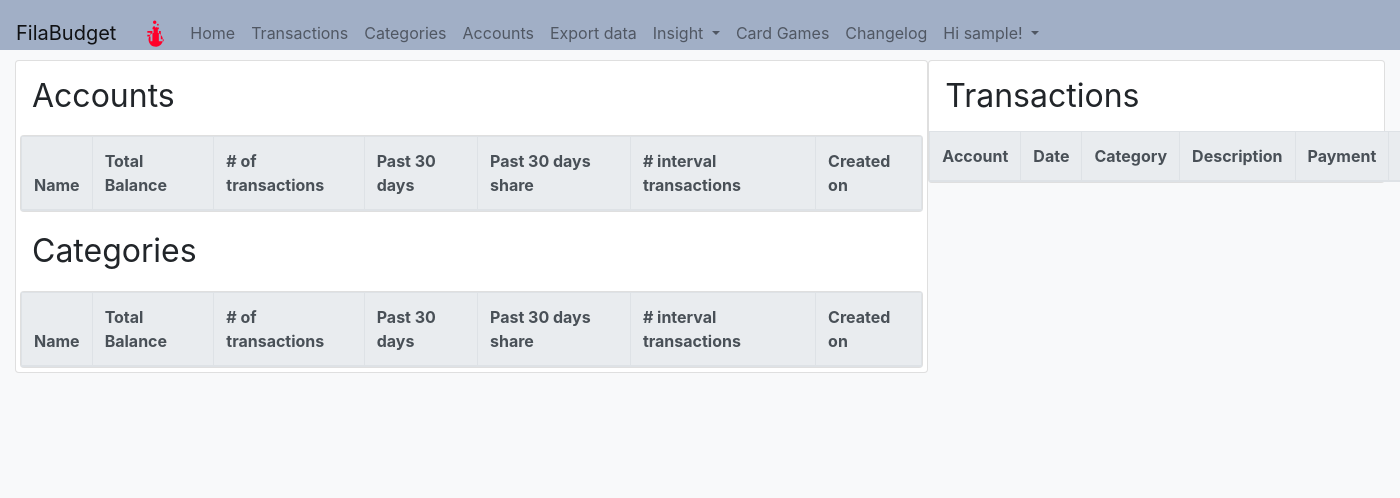
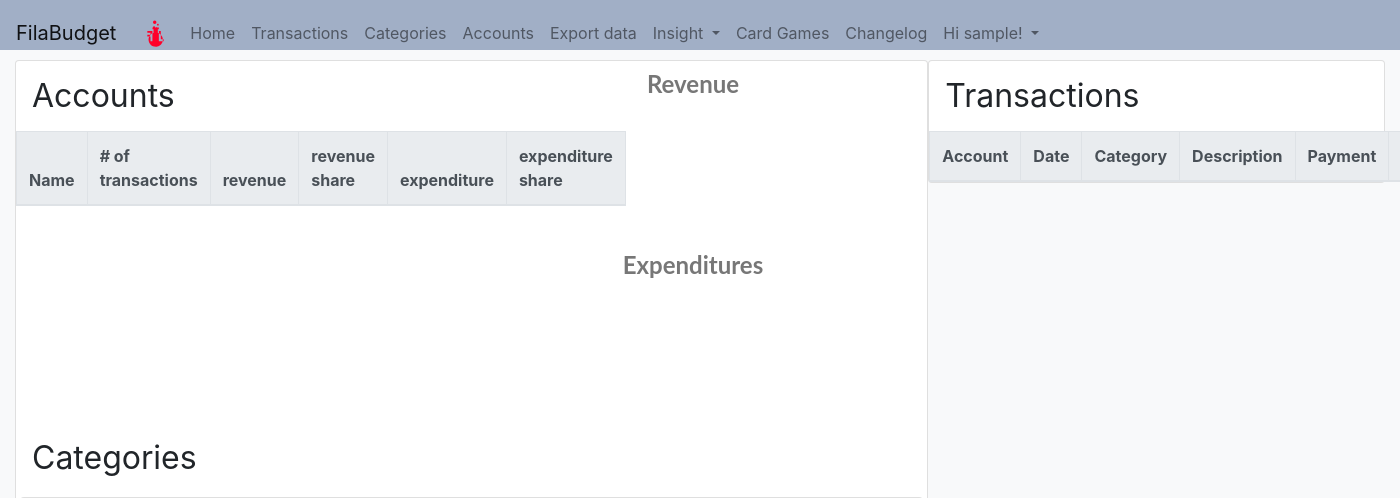
Before and after one commit to DarioFi/BudgetApp, a Django app: page /budget/insight_month in a window 1400 px wide; the page is wider, and only the part inside the window is pictured. Shown: the top 498 px of that part. Run offline with Django 3.2, Linux system fonts and the light colour scheme; the visitor is signed in with stand-in values (Sample User, id 1); data that the repository does not hold is empty; parts of the project's set-up code (start-up, migrations or seed data) failed here and were passed over; some libraries are stand-ins or nearby versions.

Commit message:
Improved insight page and added graphs

```diff
--- a/Budgeting/Budget_templates/insight_page_month.html
+++ b/Budgeting/Budget_templates/insight_page_month.html
@@ -1,14 +1,37 @@
 {% extends 'base.html' %}
 
 {% block content %}
+    <script src="https://cdnjs.cloudflare.com/ajax/libs/Chart.js/2.4.0/Chart.bundle.min.js"></script>
     {#    TODO: finire l'insight per giorno mese anno ecc.#}
     <div class="row no-gutters">
 
         <div class="col-md-8">
             <div class="card">
-                <div id="Accounts div">
+                <div id="Accounts div" class="row row-no-gutters">
+
+                    <div class="col-md-6">
                         <h2 class="font-weight-normal py-3 px-3 px-sm-3 m-0">Accounts</h2>
-                    {% include 'tables_templates/accounts_tables.html' %}
+                        <table class="table table-bordered m-0" id="dtBasicExample" role="grid"
+                               aria-describedby="DataTables_Table_0_info">
+                            <thead class="thead-light">
+                            <tr>
+                                <th scope="col">Name</th>
+                                <th scope="col"># of transactions</th>
+                                <th scope="col">revenue</th>
+                                <th scope="col">revenue share</th>
+                                <th scope="col">expenditure</th>
+                                <th scope="col">expenditure share</th>
+                            </tr>
+                            </thead>
+                            <tbody id="account_insight_table">
+
+                            </tbody>
+                        </table>
+                    </div>
+                    <div class="col-md-5">
+                        <canvas id="account revenue chart"></canvas>
+                        <canvas id="account expenditure chart"></canvas>
+                    </div>
                 </div>
                 <div id="Categories div">
                     <h2 class="font-weight-normal py-3 px-3 px-sm-3 m-0">Categories</h2>
@@ -26,4 +49,201 @@
         </div>
     </div>
 
+    <script src="https://cdnjs.cloudflare.com/ajax/libs/Chart.js/2.4.0/Chart.bundle.min.js"></script>
+
+
+    <script>
+
+        $(document).ready(function () {
+
+            $.ajax({
+                url: "{% url 'json insight' %}",
+                type: "GET",
+                data: {
+                    {#'date_init': "",#}
+                    {#'date_end': pairs_balance,#}
+                },
+                dataType: 'json',
+                success: function (data) {
+                    if (data.state !== "success") {
+                        alert(data.state);
+                        return;
+                    }
+                    var labels_revenue = [];
+                    var data_revenue = [];
+                    var labels_expenditure = [];
+                    var data_expenditure = [];
+                    table = document.getElementById("account_insight_table");
+                    for (let a = 0; a < data.categories.length; a++) {
+
+                        if (data.categories[a].revenue !== 0) {
+                            labels_revenue.push(data.categories[a].name);
+                            data_revenue.push(data.categories[a].revenue);
+                        }
+                        if (data.categories[a].expenditure !== 0) {
+                            labels_expenditure.push(data.categories[a].name);
+                            data_expenditure.push(data.categories[a].expenditure);
+                        }
+
+                        let riga = document.createElement("tr");
+
+                        var kek = document.createElement("td")
+                        kek.innerText = data.categories[a].name;
+                        riga.appendChild(kek);
+
+                        kek = document.createElement("td")
+                        kek.innerText = data.categories[a].n_transactions;
+                        riga.appendChild(kek);
+
+                        kek = document.createElement("td")
+                        kek.innerText = data.categories[a].revenue;
+                        riga.appendChild(kek);
+
+                        kek = document.createElement("td")
+                        kek.innerText = Math.round((data.categories[a].share_revenue) * 100) + "%";
+                        riga.appendChild(kek);
+
+                        kek = document.createElement("td")
+                        kek.innerText = data.categories[a].expenditure;
+                        riga.appendChild(kek);
+
+                        kek = document.createElement("td")
+                        kek.innerText = Math.round((data.categories[a].share_expenditure) * 100) + "%";
+                        riga.appendChild(kek);
+
+                        table.appendChild(riga);
+                    }
+                    let revenue_chart = document.getElementById('account revenue chart').getContext('2d');
+                    let expenditure_chart = document.getElementById('account expenditure chart').getContext('2d');
+
+                    // Global Options
+                    Chart.defaults.global.defaultFontFamily = 'Lato';
+                    Chart.defaults.global.defaultFontSize = 18;
+                    Chart.defaults.global.defaultFontColor = '#777';
+
+
+                    let account_chart_revenue = new Chart(revenue_chart, {
+                        type: 'pie', // bar, horizontalBar, pie, line, doughnut, radar, polarArea
+                        data: {
+                            labels: labels_revenue,
+                            datasets: [{
+                                {#label: 'Population',#}
+                                data: data_revenue,
+                                backgroundColor: [
+                                    'rgba(255, 99, 132, 0.6)',
+                                    'rgba(54, 162, 235, 0.6)',
+                                    'rgba(255, 206, 86, 0.6)',
+                                    'rgba(75, 192, 192, 0.6)',
+                                    'rgba(153, 102, 255, 0.6)',
+                                    'rgba(255, 159, 64, 0.6)',
+                                    'rgba(255, 99, 132, 0.6)'
+                                ],
+                                borderWidth: 1,
+                                borderColor: '#777',
+                                hoverBorderWidth: 6,
+                                hoverBorderColor:
+                                    ['rgba(255, 99, 132, 0.6)', 'rgba(54, 162, 235, 0.6)', 'rgba(255, 206, 86, 0.6)', 'rgba(75, 192, 192, 0.6)', 'rgba(153, 102, 255, 0.6)', 'rgba(255, 159, 64, 0.6)', 'rgba(255, 99, 132, 0.6)']
+                                {#['#000000']#}
+                            }]
+                        },
+                        options: {
+                            title: {
+                                display: true,
+                                text: 'Revenue',
+                                fontSize: 24
+                            }
+                            ,
+                            legend: {
+                                display: true,
+                                position: 'right',
+                                labels: {
+                                    fontColor: '#000'
+                                },
+                                fontSize: 12,
+                            }
+                            ,
+                            layout: {
+                                padding: {
+                                    left: 50,
+                                    right:
+                                        0,
+                                    bottom:
+                                        0,
+                                    top:
+                                        0
+                                }
+                            }
+                            ,
+                            tooltips: {
+                                enabled: true,
+                                displayColors:
+                                    true
+                            }
+                        }
+                    });
+
+                    let account_chart_expenditure = new Chart(expenditure_chart, {
+                        type: 'pie', // bar, horizontalBar, pie, line, doughnut, radar, polarArea
+                        data: {
+                            labels: labels_expenditure,
+                            datasets: [{
+                                {#label: 'Population',#}
+                                data: data_expenditure,
+                                backgroundColor: [
+                                    'rgba(255, 99, 132, 0.6)',
+                                    'rgba(54, 162, 235, 0.6)',
+                                    'rgba(255, 206, 86, 0.6)',
+                                    'rgba(75, 192, 192, 0.6)',
+                                    'rgba(153, 102, 255, 0.6)',
+                                    'rgba(255, 159, 64, 0.6)',
+                                    'rgba(255, 99, 132, 0.6)'
+                                ],
+                                borderWidth: 1,
+                                borderColor: '#777',
+                                hoverBorderWidth: 6,
+                                hoverBorderColor:
+                                    ['rgba(255, 99, 132, 0.6)', 'rgba(54, 162, 235, 0.6)', 'rgba(255, 206, 86, 0.6)', 'rgba(75, 192, 192, 0.6)', 'rgba(153, 102, 255, 0.6)', 'rgba(255, 159, 64, 0.6)', 'rgba(255, 99, 132, 0.6)']
+                            }]
+                        },
+                        options: {
+                            title: {
+                                display: true,
+                                text: 'Expenditures',
+                                fontSize: 24
+                            }
+                            ,
+                            legend: {
+                                display: true,
+                                position: 'right',
+                                labels: {
+                                    fontColor: '#000'
+                                },
+                                fontSize: 12,
+                            }
+                            ,
+                            layout: {
+                                padding: {
+                                    left: 50,
+                                    right:
+                                        0,
+                                    bottom:
+                                        0,
+                                    top:
+                                        0
+                                }
+                            }
+                            ,
+                            tooltips: {
+                                enabled: true,
+                                displayColors:
+                                    true
+                            }
+                        }
+                    });
+                }
+            })
+
+
+        })
+    </script>
 {% endblock %}
--- a/Budgeting/Budget_templates/tables_templates/transactions_table.html
+++ b/Budgeting/Budget_templates/tables_templates/transactions_table.html
@@ -114,10 +114,10 @@
                     riga.appendChild(kek);
 
 
-                    if (item.balance > 0) {
+                    if (item.balance < 0) {
                         kek = document.createElement("td");
                         kek.innerText = "€ ";
-                        kek.innerText += item.balance;
+                        kek.innerText += -item.balance;
                         riga.appendChild(kek);
                         kek = document.createElement("td");
                         riga.appendChild(kek);
@@ -126,7 +126,7 @@
                         riga.appendChild(kek);
                         kek = document.createElement("td");
                         kek.innerText = "€ ";
-                        kek.innerText += -item.balance;
+                        kek.innerText += item.balance;
                         riga.appendChild(kek);
                     }
                     {% if not_delete %}
--- a/Budgeting/api/json_queries.py
+++ b/Budgeting/api/json_queries.py
@@ -314,7 +314,7 @@ def json_generate_insight_data(request):
         else:
             j['share_revenue'] = 0
         if expenditure != 0:
-            j['share_expenditure'] = j['expenditure'] / expenditure
+            j['share_expenditure'] = -j['expenditure'] / expenditure
         else:
             j['share_expenditure'] = 0
 
@@ -324,11 +324,12 @@ def json_generate_insight_data(request):
         else:
             j['share_revenue'] = 0
         if expenditure != 0:
-            j['share_expenditure'] = j['expenditure'] / expenditure
+            j['share_expenditure'] = -j['expenditure'] / expenditure
         else:
             j['share_expenditure'] = 0
 
     return JsonResponse({
+        'state': "success",
         'transactions': trans_data,
         'accounts': acc_data,
         'categories': cat_data,
--- a/Budgeting/models.py
+++ b/Budgeting/models.py
@@ -9,6 +9,7 @@ from django.utils import timezone
 default_user = User.objects.first()
 
 
+# todo: add colors
 class Account(models.Model):
     name = models.TextField(max_length=30, null=False)
     balance = models.DecimalField(max_digits=9, decimal_places=2, null=False, default=0)
@@ -28,7 +29,7 @@ class Account(models.Model):
         string = "Account:  {} || Balance {}".format(self.name, self.balance)
         return string
 
-
+# todo: add colors
 class CategoryExpInc(models.Model):
     name = models.TextField(max_length=30, null=False)
     exchange = models.DecimalField(max_digits=9, decimal_places=2, null=False, default=0)
--- a/templates/changelog.html
+++ b/templates/changelog.html
@@ -7,6 +7,11 @@
     <p>
 
     </p>
+
+    <ul><h5>v62 2020-05-01</h5>
+    <li>Greatly improved insight page</li>
+    </ul>
+
     <ul><h5>v61 2020-05-01</h5>
         <li>Create a transaction form now has default date on the current day</li>
     </ul>
--- a/templates/navbar.html
+++ b/templates/navbar.html
@@ -6,6 +6,7 @@
         <a class="navbar-brand" href="{% url 'home' %}">FilaBudget</a>
         <img src="../static/filalabds.svg" style="width: 50px; height: 50px">
         {#        TODO: fix logo #}
+        {#        todo: rifare la navbar per telefono#}
         <button class="navbar-toggler" type="button" data-toggle="collapse" data-target="#navbarNav"
                 aria-controls="navbarNav" aria-expanded="false" aria-label="Toggle navigation">
             <span class="navbar-toggler-icon"></span>
@@ -39,7 +40,7 @@
                 <li class="nav-item">
                     <a class="nav-link" href="{% url 'game_home' %}">Card Games</a>
                 </li>
-                 <li class="nav-item">
+                <li class="nav-item">
                     <a class="nav-link" href="{% url 'changelog' %}">Changelog</a>
                 </li>
 
```
Lines whose indentation alone changed are shown as unchanged.
